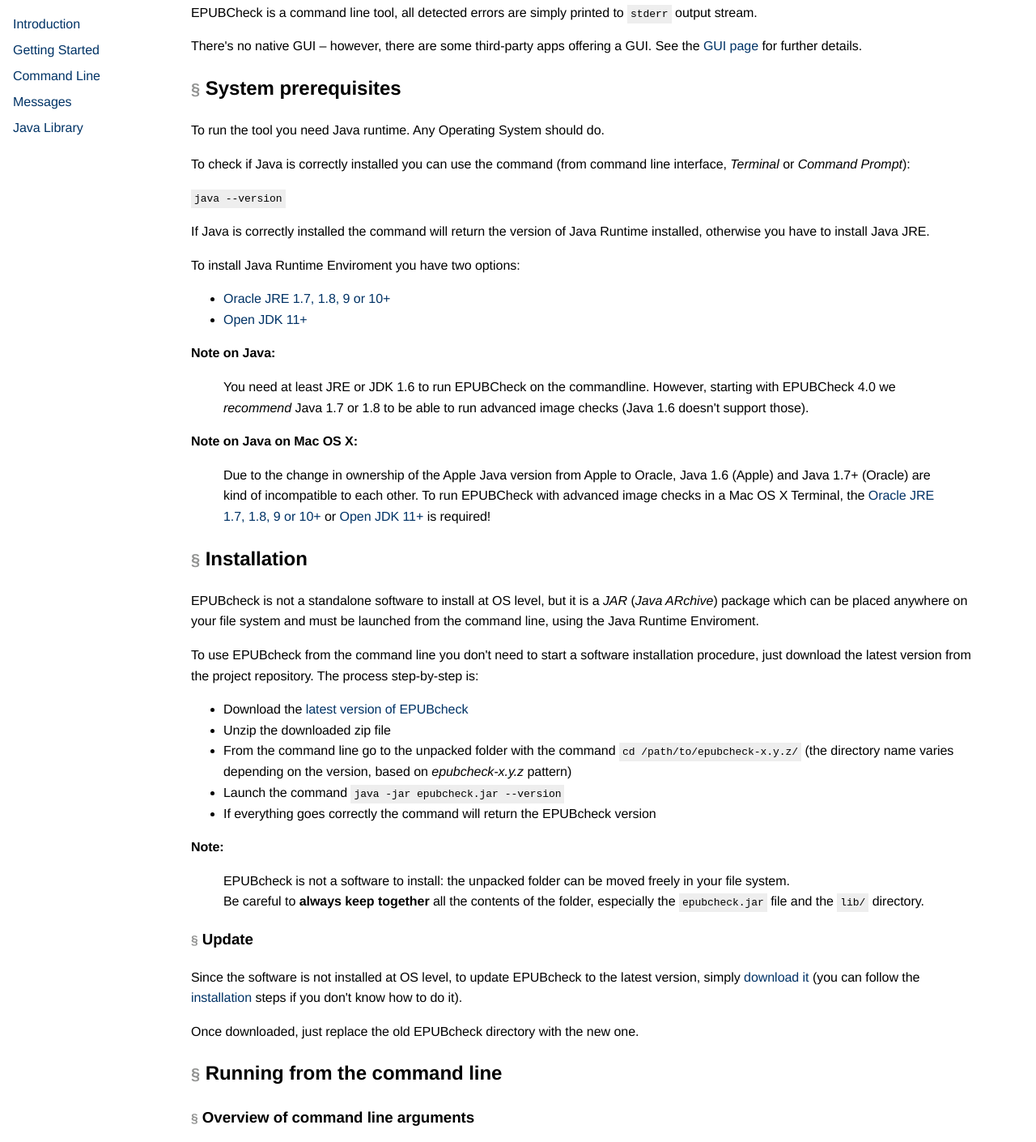
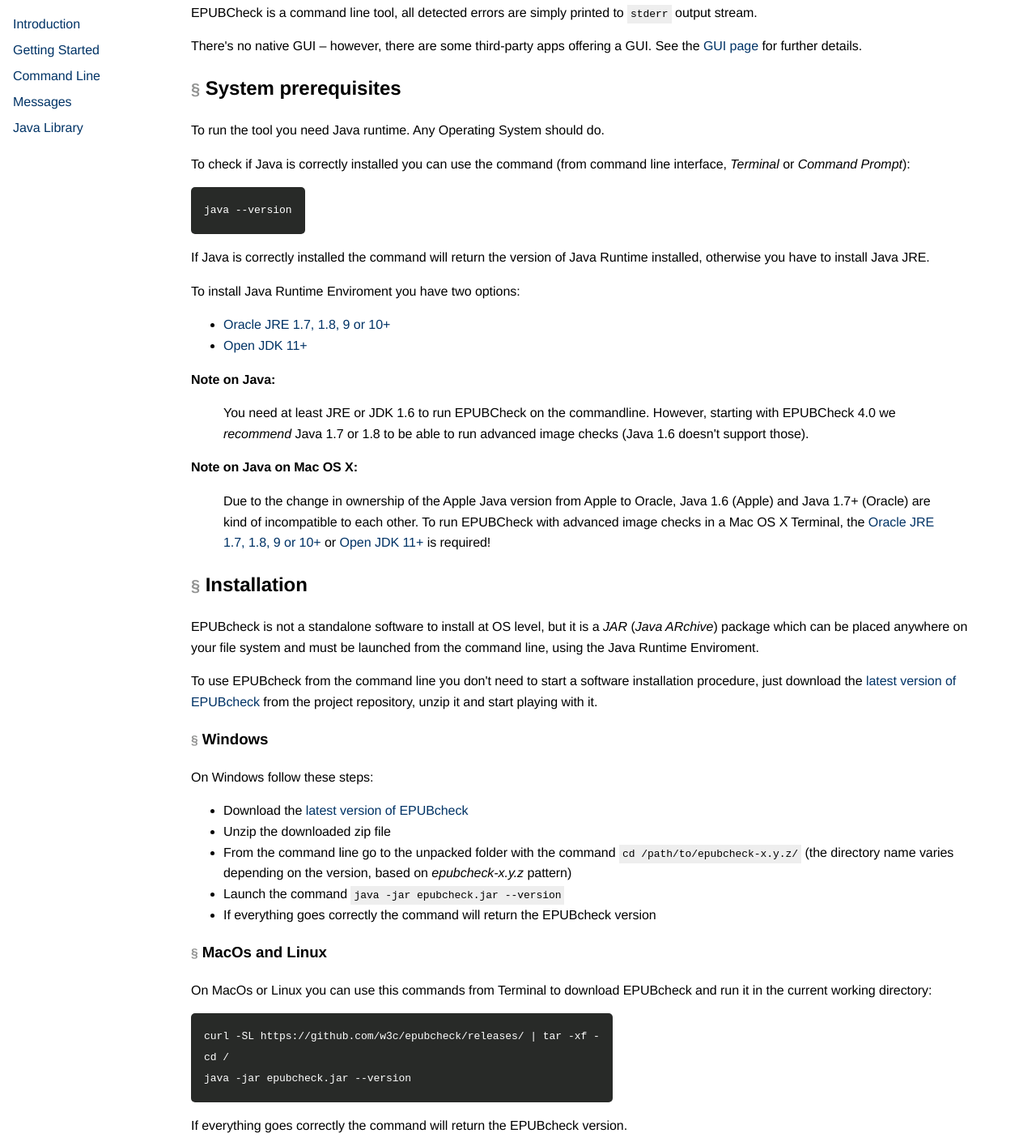
Before and after one commit to daisy/epubcheck-website, an Eleventy site: page src/docs/user/cli.md in a window 1280 px wide. Shown: the part 169-1579 px from the top of the page at 81% size. Built offline with nearby package versions, Linux system fonts and the light colour scheme; Eleventy itself is replaced by a stand-in of ours; code samples lack their colours; files that its build step writes are made by us from their sources; no server answers; what uslug would draw is missing.

Commit message:
Finished installation guide, issue #7

````diff
--- a/src/_data/githubRelease.js
+++ b/src/_data/githubRelease.js
@@ -1,4 +1,5 @@
 const moment = require('moment');
+const path = require('path');
 const Cache = require("@11ty/eleventy-cache-assets");
 
 // get the latest release from github
@@ -12,7 +13,9 @@
         return {
             url: release.assets[0].browser_download_url,
             version: release.tag_name,
-            date: moment(release.published_at).format('YYYY-MM-DD')
+            date: moment(release.published_at).format('YYYY-MM-DD'),
+            name: release.assets[0].name,
+            filename: path.basename(release.assets[0].name, '.zip')
         };
     }
     catch (err) {
--- a/src/docs/user/cli.md
+++ b/src/docs/user/cli.md
@@ -12,7 +12,9 @@
 
 To check if Java is correctly installed you can use the command (from command line interface, *Terminal* or *Command Prompt*):
 
-`java --version`
+```
+java --version
+```
 
 If Java is correctly installed the command will return the version of Java Runtime installed, otherwise you have to install Java JRE.
 
@@ -31,13 +33,28 @@
 
 EPUBcheck is not a standalone software to install at OS level, but it is a *JAR* (*Java ARchive*) package which can be placed anywhere on your file system and must be launched from the command line, using the Java Runtime Enviroment.
 
-To use EPUBcheck from the command line you don't need to start a software installation procedure, just download the latest version from the project repository. The process step-by-step is:
+To use EPUBcheck from the command line you don't need to start a software installation procedure, just download the [latest version of EPUBcheck](https://daisy.github.io/epubcheck-website/download-latest/) from the project repository, unzip it and start playing with it.
+
+### Windows
+
+On Windows follow these steps:
 
 - Download the [latest version of EPUBcheck](https://daisy.github.io/epubcheck-website/download-latest/)
 - Unzip the downloaded zip file
 - From the command line go to the unpacked folder with the command `cd /path/to/epubcheck-x.y.z/` (the directory name varies depending on the version, based on *epubcheck-x.y.z* pattern)
 - Launch the command `java -jar epubcheck.jar --version`
 - If everything goes correctly the command will return the EPUBcheck version
+
+### MacOs and Linux
+
+On MacOs or Linux you can use this commands from Terminal to download EPUBcheck and run it in the current working directory:
+
+```
+curl -SL {{ githubRelease.latest.url }} | tar -xf -
+cd {{ githubRelease.latest.filename }}/
+java -jar epubcheck.jar --version
+```
+If everything goes correctly the command will return the EPUBcheck version.
 
 **Note:**
 > EPUBcheck is not a software to install: the unpacked folder can be moved freely in your file system.
````
